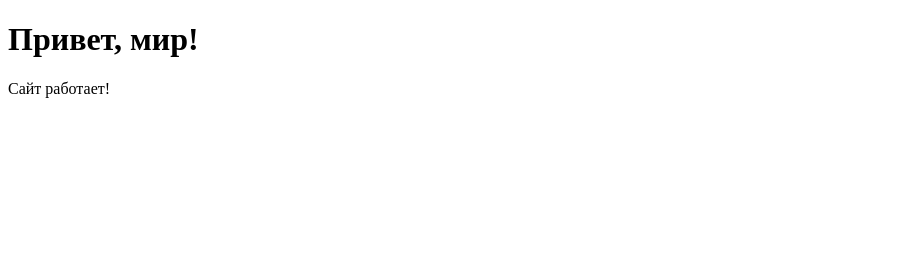
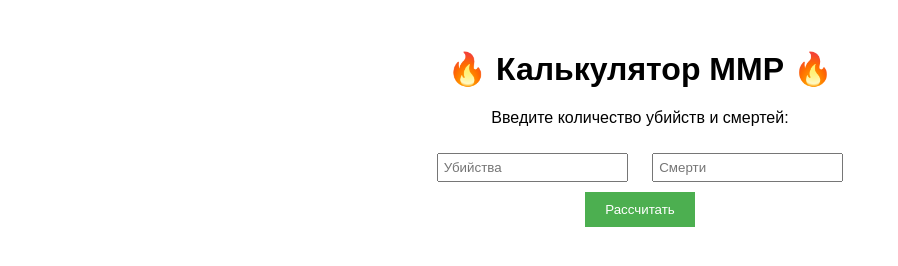
Before and after one commit to SarrikGmm0/MMR, a plain HTML site: page index.html in a window 1280 px wide. Shown: the whole page, without its empty margins (0-898 px from the left). Drawn offline with Linux system fonts and the light colour scheme.

Commit message:
Update index.html

```diff
--- a/index.html
+++ b/index.html
@@ -4,9 +4,49 @@
     <meta charset="UTF-8">
     <meta name="viewport" content="width=device-width, initial-scale=1.0">
     <title>Калькулятор ММР</title>
+    <style>
+        body {
+            font-family: Arial, sans-serif;
+            text-align: center;
+            margin-top: 50px;
+        }
+        input {
+            margin: 10px;
+            padding: 5px;
+        }
+        button {
+            padding: 10px 20px;
+            background: #4CAF50;
+            color: white;
+            border: none;
+            cursor: pointer;
+        }
+        button:hover {
+            background: #45a049;
+        }
+    </style>
 </head>
 <body>
-    <h1>Привет, мир!</h1>
-    <p>Сайт работает!</p>
+<h1>🔥 Калькулятор ММР 🔥</h1>
+<p>Введите количество убийств и смертей:</p>
+<input type="number" id="kills" placeholder="Убийства">
+<input type="number" id="deaths" placeholder="Смерти">
+<br>
+<button onclick="calculateMMR()">Рассчитать</button>
+<p id="result"></p>
+
+<script>
+    function calculateMMR() {
+        let kills = parseInt(document.getElementById("kills").value);
+        let deaths = parseInt(document.getElementById("deaths").value);
+        if (isNaN(kills) || isNaN(deaths)) {
+            document.getElementById("result").innerText = "Введите корректные значения!";
+            return;
+        }
+        let kd = kills / (deaths === 0 ? 1 : deaths);
+        let mmr = Math.round(kd * 100); // Примерная формула (можешь подставить свою)
+        document.getElementById("result").innerText = "Ваш КД: " + kd.toFixed(2) + "\nПолученный ММР: " + mmr;
+    }
+</script>
 </body>
 </html>
```
